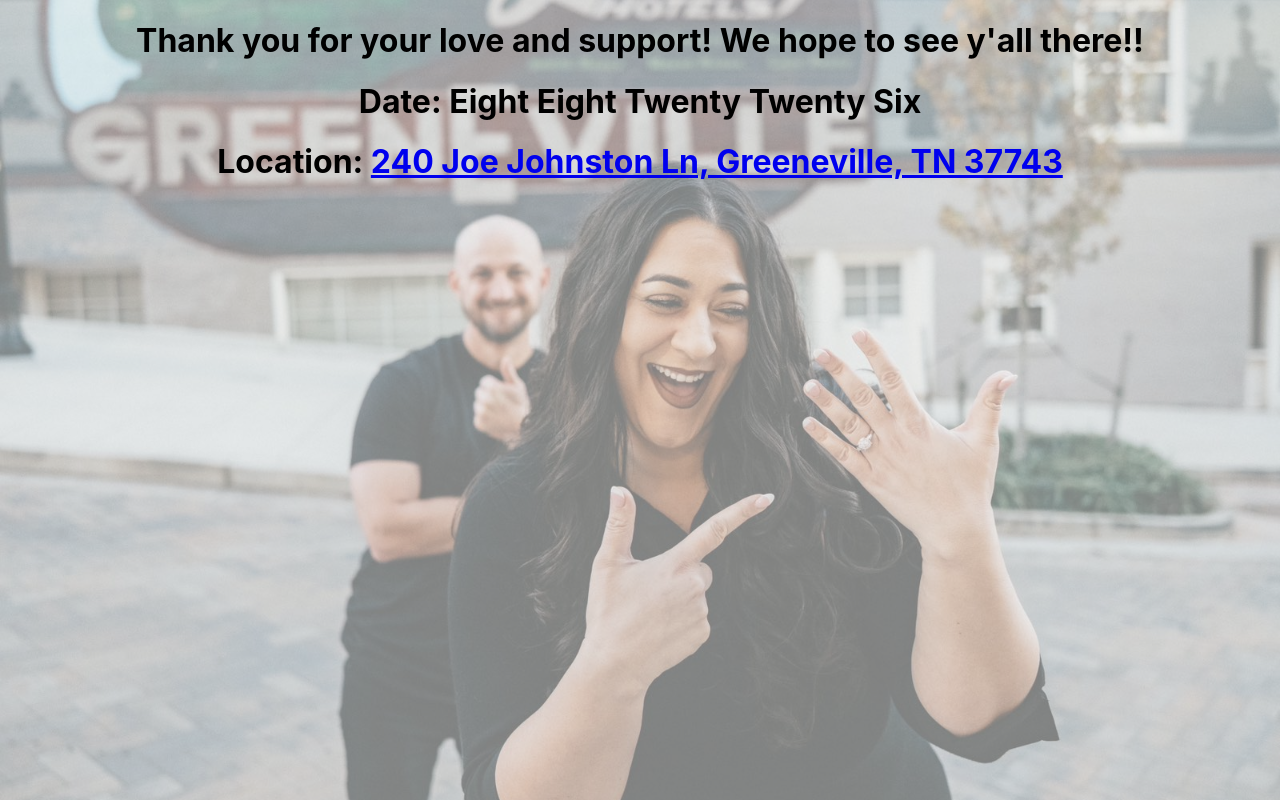
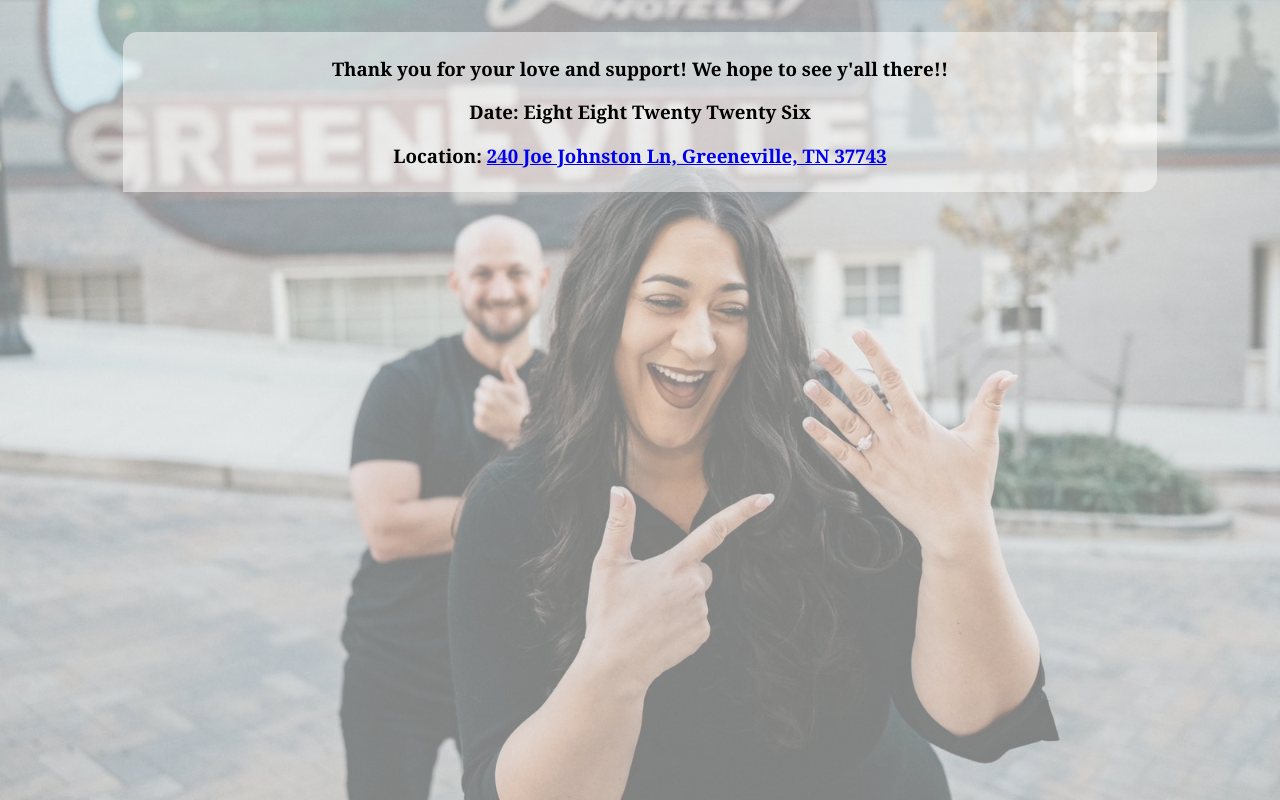
Before and after one commit to sarmenta3/weddingApp, a React (Create React App) app in the folder wedding-app/: page / in a window 1280 px wide. Built offline with nearby package versions, Linux system fonts and the light colour scheme.

Commit message:
update css for info section

```diff
--- a/wedding-app/src/homePage/homePage.css
+++ b/wedding-app/src/homePage/homePage.css
@@ -14,6 +14,7 @@
   background-size: cover;
   background-repeat: no-repeat;
   background-position: center;
+  background-blend-mode:screen;
   opacity: .5;
   height: 100vh;
   width: 100%;
@@ -21,6 +22,25 @@
 }
 
 .intro {
+    background-color: white;
+    margin-left: auto;
+    margin-right: auto;
     text-align: center;
     color: black;
+    width: 80%;
+    margin-top: 4vh;
+    background-color: rgba(255, 255, 255, .5);
+    border-radius: 15px 0px 15px 0px;
+    font-family: 'Alegreya SC',Georgia,"Times New Roman",serif;
+    padding: 5px;
+    max-width: 1080px;
+
+    /* font-family: 'Raleway',Helvetica,Arial,Lucida,sans-serif; */
+        /* -webkit-box-orient: horizontal;
+    -webkit-box-direction: normal; */
+    /* flex-flow: row; */
+    /* display: flex; */
+        /* text-align: left; */
+
+
 }
--- a/wedding-app/src/homePage/homePage.js
+++ b/wedding-app/src/homePage/homePage.js
@@ -6,11 +6,11 @@ function HomePage() {
     return (
         <div className="BackGround">
             <div className="intro">
-                <h1>Thank you for your love and support! We hope to see y'all there!!</h1>
-                <h1>Date: Eight Eight Twenty Twenty Six</h1>
-                <h1>Location: <a href ="https://johnstonhomeplace.com/" target="_blank" rel="noreferrer">
+                <h3>Thank you for your love and support! We hope to see y'all there!!</h3>
+                <h3>Date: Eight Eight Twenty Twenty Six</h3>
+                <h3>Location: <a href ="https://johnstonhomeplace.com/" target="_blank" rel="noreferrer">
                     240 Joe Johnston Ln, Greeneville, TN 37743
-                </a></h1>
+                </a></h3>
             </div>
         </div>
     );
```
